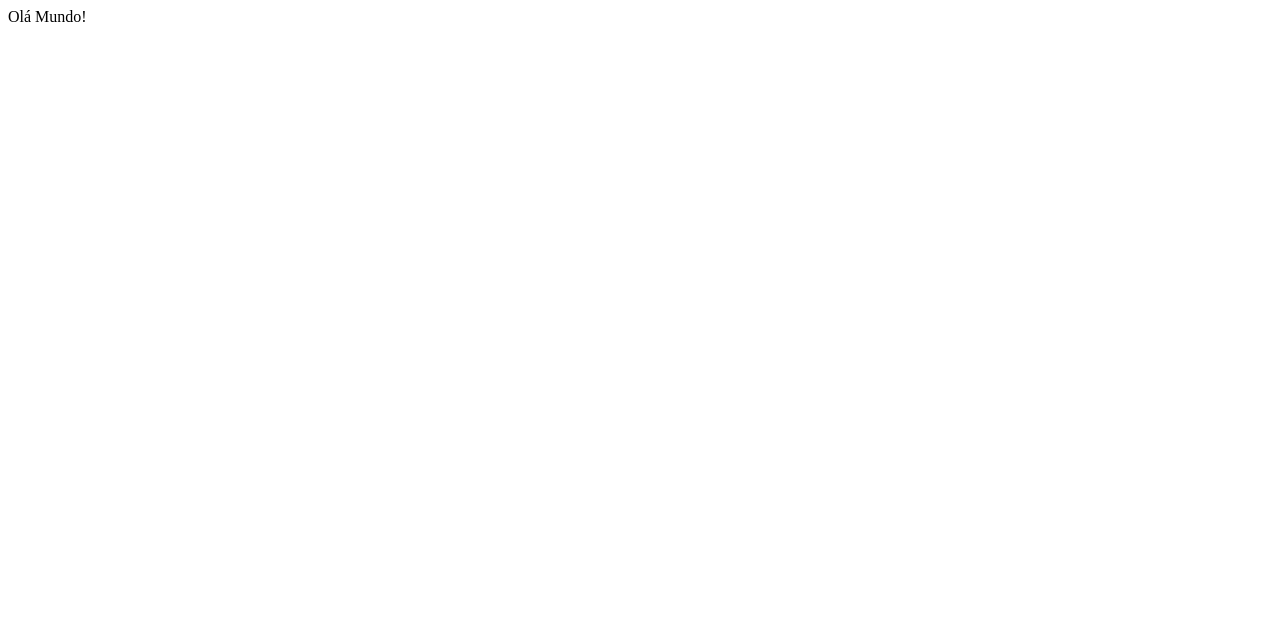
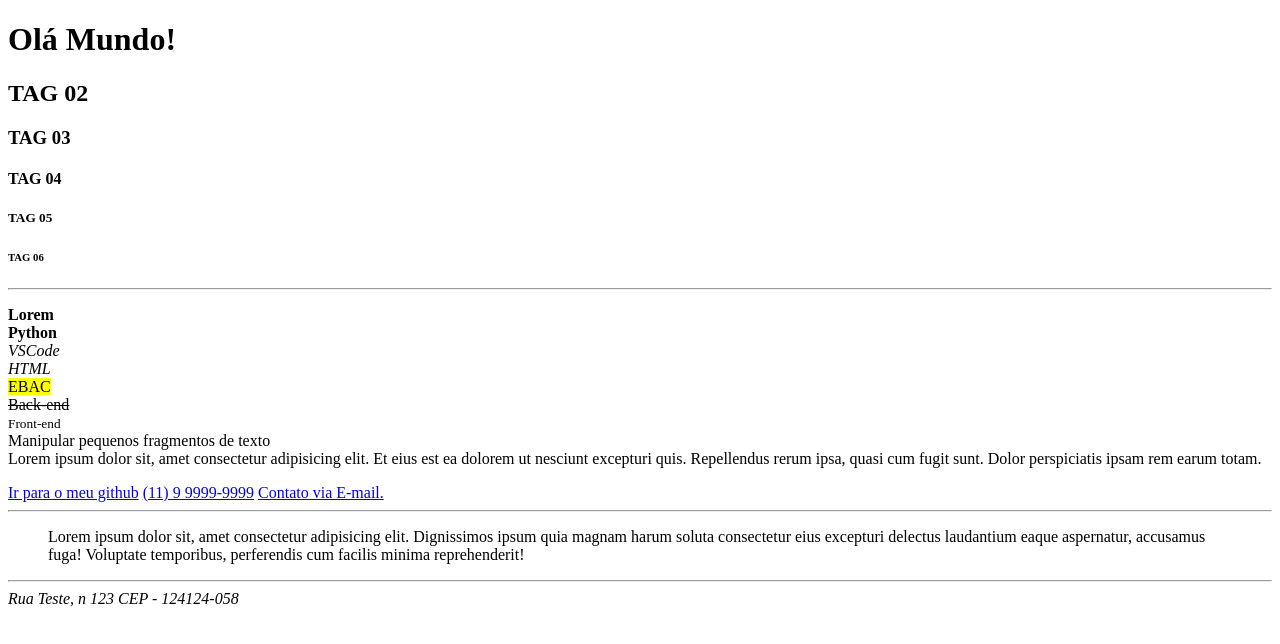
Before and after one commit to LeandroAguiarDev/meu-inicio-html, a plain HTML site: page index.html in a window 1280 px wide. Drawn offline with Linux system fonts and the light colour scheme.

Commit message:
Adicionado tags de título, parágrafos, links e elementos semanticos.

```diff
--- a/index.html
+++ b/index.html
@@ -6,6 +6,52 @@
     <title>Meu primeiro HTML</title>
 </head>
 <body>
-    Olá Mundo!
+    <h1>Olá Mundo!</h1>
+    <h2>TAG 02</h2>
+    <h3>TAG 03</h3>
+    <h4>TAG 04</h4>
+    <h5>TAG 05</h5>
+    <h6>TAG 06</h6>
+
+    <hr />
+
+    <p>
+        <b>Lorem</b><br />
+
+        <strong>Python</strong> <br />
+
+        <i>VSCode</i><br />
+
+        <em>HTML</em> <br />
+
+        <mark>EBAC</mark> <br />
+
+        <del>Back-end</del> <br />
+
+        <small>Front-end</small> <br />
+
+        <span>Manipular pequenos fragmentos de texto</span> <br />
+
+        Lorem ipsum dolor sit, amet consectetur adipisicing elit. Et eius est ea dolorem ut nesciunt excepturi quis. Repellendus rerum ipsa, quasi cum fugit sunt. Dolor perspiciatis ipsam rem earum totam.
+    </p>
+
+    <a href="https://github.com/LeandroAguiarDev" title="github">Ir para o meu github</a>
+
+    <a href="Tel: (11) 9 9999-9999">(11) 9 9999-9999</a>
+
+    <a href="mailto:aguiarleandroferreira@gmail.com">Contato via E-mail.</a> <!-- teste de comentário -->
+
+    <hr />
+
+    <blockquote>
+        Lorem ipsum dolor sit, amet consectetur adipisicing elit. Dignissimos ipsum quia magnam harum soluta consectetur eius excepturi delectus laudantium eaque aspernatur, accusamus fuga! Voluptate temporibus, perferendis cum facilis minima reprehenderit!
+    </blockquote> <!-- identação -->
+
+    <hr />
+
+    <address>
+        Rua Teste, n 123 CEP - 124124-058
+    </address>
+
 </body>
 </html>
```
